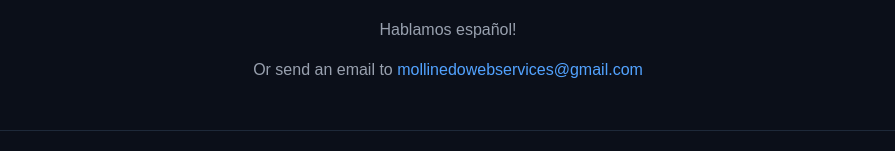
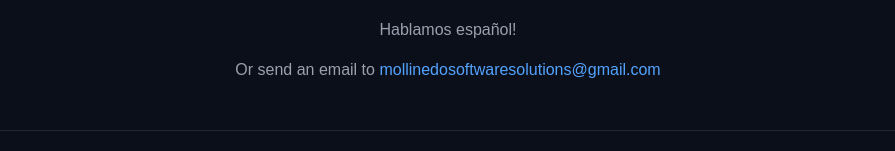
Before and after one commit to mollinedosoftwaresolutions/mollinedosoftwaresolutions, a Next.js app: page / in a window 1280 px wide. Shown: the part 1948-2099 px from the top of the page, without its empty margins (192-1087 px from the left). Built offline with nearby package versions, Linux system fonts and the light colour scheme.

Commit message:
fix email

```diff
--- a/jsconfig.json
+++ b/jsconfig.json
@@ -1,7 +1,9 @@
 {
   "compilerOptions": {
     "paths": {
-      "@/*": ["./src/*"]
+      "@/*": [
+        "./src/*"
+      ]
     }
   }
 }
--- a/src/app/components/contact_info.js
+++ b/src/app/components/contact_info.js
@@ -30,10 +30,10 @@ export default function Contact() {
         <p className="text-gray-400">
           Or send an email to{" "}
           <a
-            href="mailto:mollinedowebservices@gmail.com"
+            href="mailto:mollinedosoftwaresolutions@gmail.com"
             className="text-blue-400 hover:text-blue-300 transition"
           >
-            mollinedowebservices@gmail.com
+            mollinedosoftwaresolutions@gmail.com
           </a>
         </p>
       </motion.div>
```
Also changed, not shown: public/assets/google049af80b1bfbf642.html (renamed from public/google049af80b1bfbf642.html).
